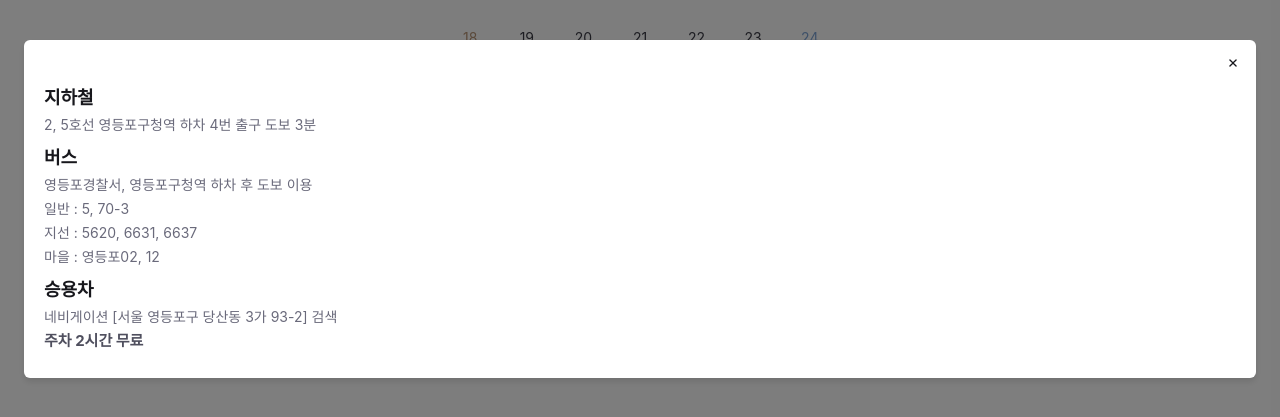
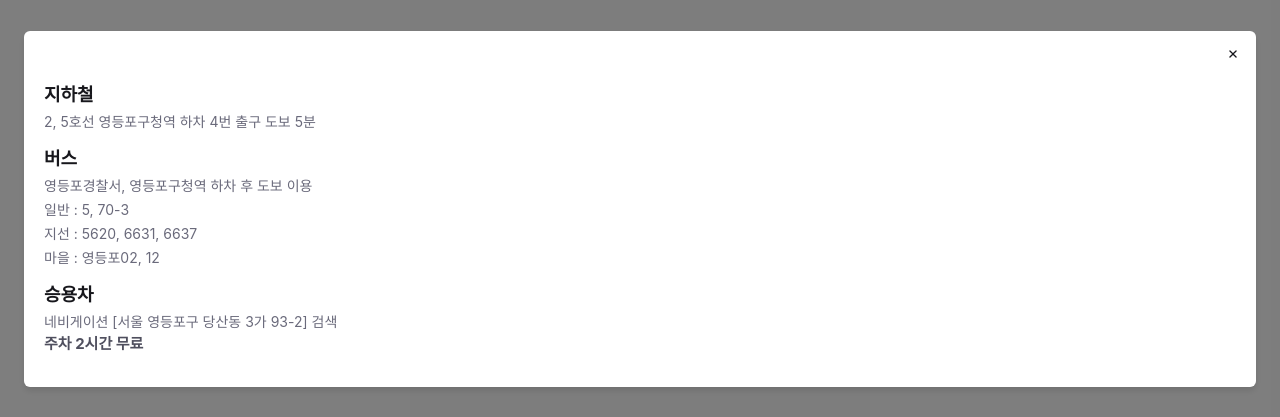
Before and after one commit to huurray/wedding-website, a React (Vite) app: page /invitation in a window 1280 px wide. Both pictures are taken after a click on the button "자세한 오시는 길". Shown: the part 191-608 px from the top of the page. Built offline with nearby package versions, Linux system fonts and the light colour scheme; no server answers; a web font is replaced by a local one.

Commit message:
style: 2번 슬라이드 사진 수정

```diff
--- a/src/components/Accordion.tsx
+++ b/src/components/Accordion.tsx
@@ -47,7 +47,7 @@ const Container = styled.div`
   width: 300px;
 
   & > .header {
-    height: 40px;
+    height: 36px;
     padding: 0 12px;
     border: ${({ theme }) => `1px solid ${theme.colors.gray200}`};
     border-radius: 4px;
--- a/src/components/DetailWayModal.tsx
+++ b/src/components/DetailWayModal.tsx
@@ -11,11 +11,11 @@ export default function DetailWayModal() {
     <Modal isOpen={isOpen} close={() => setIsOpen(false)}>
       <Container>
         <h2>지하철</h2>
-        <p style={{ marginBottom: 12 }}>
-          2, 5호선 영등포구청역 하차 4번 출구 도보 3분
+        <p style={{ marginBottom: 16 }}>
+          2, 5호선 영등포구청역 하차 4번 출구 도보 5분
         </p>
         <h2>버스</h2>
-        <p style={{ marginBottom: 12 }}>
+        <p style={{ marginBottom: 16 }}>
           영등포경찰서, 영등포구청역 하차 후 도보 이용
           <br />
           일반 : 5, 70-3
@@ -25,7 +25,7 @@ export default function DetailWayModal() {
           마을 : 영등포02, 12
         </p>
         <h2>승용차</h2>
-        <p style={{ marginBottom: 4 }}>
+        <p style={{ marginBottom: 2 }}>
           네비게이션 [서울 영등포구 당산동 3가 93-2] 검색
         </p>
         <h3>주차 2시간 무료</h3>
@@ -35,7 +35,7 @@ export default function DetailWayModal() {
 }
 
 const Container = styled.div`
-  padding: 10px 0;
+  padding: 16px 0;
 
   & > h2 {
     font-size: 18px;
--- a/src/pages/invitation/Slide2/index.tsx
+++ b/src/pages/invitation/Slide2/index.tsx
@@ -47,7 +47,7 @@ export default function Slide2() {
         </h1>
       </motion.div>
       <motion.div animate={controls} transition={{ duration: 0.7 }}>
-        <h1 style={{ marginBottom: 32 }}>
+        <h1 style={{ marginBottom: 24 }}>
           자리하시어 축복해주시면
           <br />
           대단히 감사하겠습니다.
@@ -99,6 +99,7 @@ const Container = styled.div`
       font-size: 16px;
       line-height: 26px;
       text-align: center;
+      color: ${({ theme }) => theme.colors.gray700};
     }
   }
 `;
@@ -108,6 +109,7 @@ const Parents = styled.div`
   align-items: center;
 
   & > div {
+    font-size: 16px;
     &:nth-of-type(1) {
       width: 46px;
       text-align: center;
--- a/src/pages/invitation/Slide3/Navigation.tsx
+++ b/src/pages/invitation/Slide3/Navigation.tsx
@@ -69,7 +69,7 @@ const Container = styled.div`
 `;
 
 const Content = styled.div`
-  width: 280px;
+  width: 300px;
   border: ${({ theme }) => `1px solid ${theme.colors.gray200}`};
   border-radius: 8px;
   display: flex;
@@ -78,7 +78,7 @@ const Content = styled.div`
 `;
 
 const Button = styled.button`
-  width: 139px;
+  width: 148px;
   height: 38px;
   display: flex;
   align-items: center;
--- a/src/pages/invitation/Slide5/index.tsx
+++ b/src/pages/invitation/Slide5/index.tsx
@@ -262,6 +262,7 @@ const Container = styled.div`
       font-size: 15px;
       line-height: 26px;
       text-align: center;
+      color: ${({ theme }) => theme.colors.gray700};
     }
   }
 `;
@@ -278,6 +279,7 @@ const AccordionContent = styled.div`
     & > p {
       font-size: 15px;
       line-height: 26px;
+      color: ${({ theme }) => theme.colors.gray700};
 
       strong {
         font-weight: 700;
@@ -334,6 +336,7 @@ const Copyright = styled.div`
   position: absolute;
   bottom: 12px;
   left: 20px;
-  font-size: 12px;
+  font-size: 11px;
   line-height: 28px;
+  color: ${({ theme }) => theme.colors.gray500};
 `;
--- a/src/pages/invitation/index.tsx
+++ b/src/pages/invitation/index.tsx
@@ -71,7 +71,7 @@ const Container = styled.div`
   }
 
   .swiper-pagination-bullet {
-    width: 16px;
+    width: 14px;
     height: 2px;
     border-radius: 0;
     background-color: ${({ theme }) => theme.colors.gray700};
@@ -81,7 +81,7 @@ const Container = styled.div`
   }
 
   .swiper-pagination-bullet-active {
-    width: 32px;
+    width: 24px;
     opacity: 1;
   }
 `;
```
Also changed, not shown: src/assets/jh.jpg, src/assets/sa.jpg.
